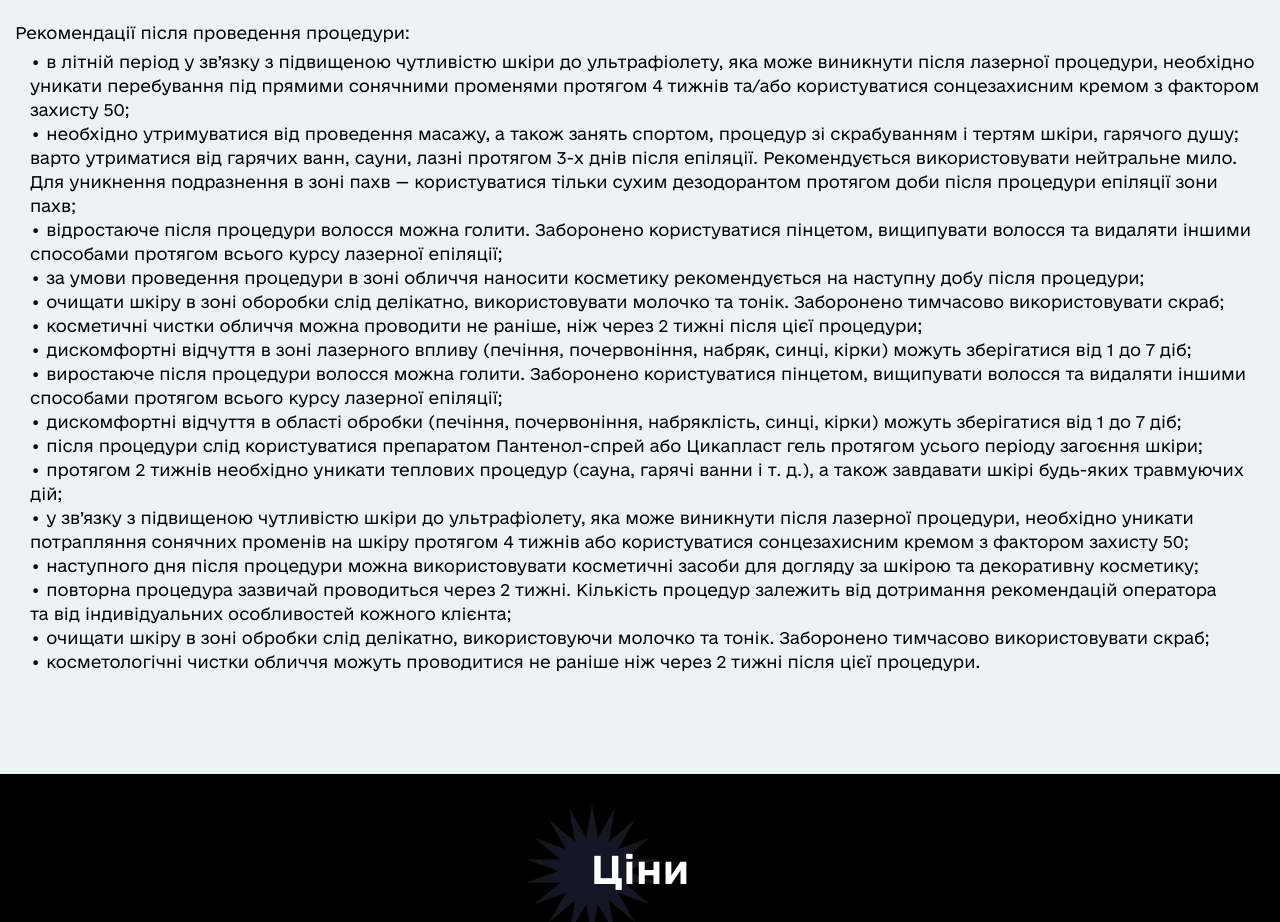
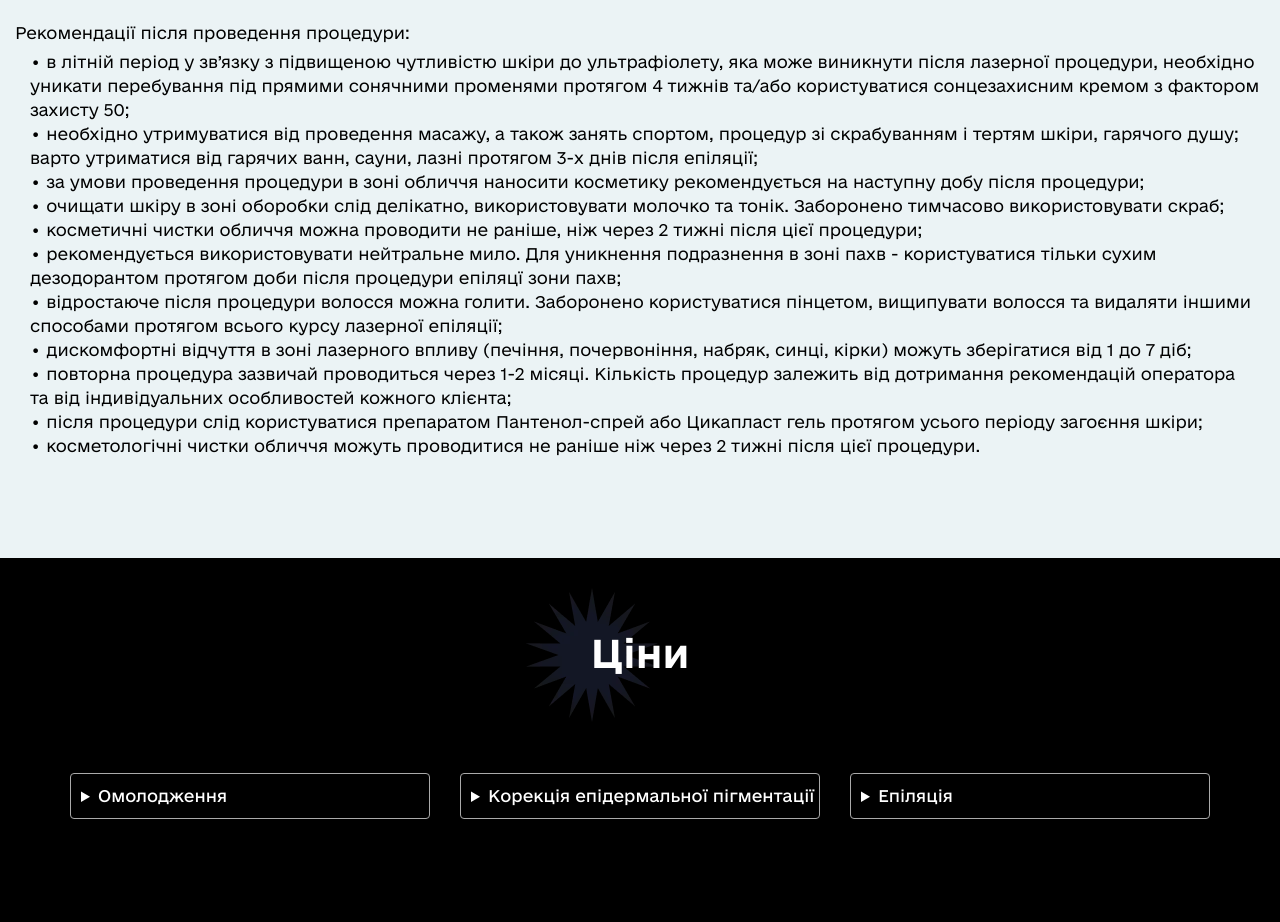
Before and after one commit to MaxOnn10/eloslaser, a website: page app/index.html in a window 1280 px wide. Shown: the part 3640-4562 px from the top of the page. Drawn offline with nearby package versions, Linux system fonts and the light colour scheme.

Commit message:
fix text

```diff
--- a/app/index.html
+++ b/app/index.html
@@ -498,7 +498,8 @@
                 padding: 0;
                 top: 150px;
             }
-            .banner__text{
+
+            .banner__text {
                 font-size: 7px;
             }
 
@@ -724,8 +725,7 @@
             <div class="services__items services__items--1">
                 <div class="services__item services__item--1">
                     <div class="services__item-wrapper">
-                        <img class="services__item-img" src="images/procedures-1.jpg"
-                            loading="lazy" alt="">
+                        <img class="services__item-img" src="images/procedures-1.jpg" loading="lazy" alt="">
                         <div class="services__img-overlay"></div>
                         <div class="services__item-copy">
                             <h3 class="services__item-name">
@@ -737,9 +737,7 @@
                 </div>
                 <div class="services__item services__item--2">
                     <div class="services__item-wrapper">
-                        <img class="services__item-img"
-                            src="images/procedures-2.jpg"
-                            loading="lazy" alt="">
+                        <img class="services__item-img" src="images/procedures-2.jpg" loading="lazy" alt="">
                         <div class="services__img-overlay"></div>
                         <div class="services__item-copy">
                             <h3 class="services__item-name">
@@ -751,9 +749,7 @@
                 </div>
                 <div class="services__item services__item--3">
                     <div class="services__item-wrapper">
-                        <img class="services__item-img"
-                            src="images/procedures-3.jpg"
-                            loading="lazy" alt="">
+                        <img class="services__item-img" src="images/procedures-3.jpg" loading="lazy" alt="">
                         <div class="services__img-overlay"></div>
                         <div class="services__item-copy">
                             <h3 class="services__item-name">
@@ -862,39 +858,26 @@
                         з фактором захисту 50;</li>
                     <li class="feed__list-item">• необхідно утримуватися від проведення масажу, а також занять спортом,
                         процедур зі скрабуванням і тертям шкіри, гарячого душу; варто утриматися від гарячих ванн,
-                        сауни, лазні протягом 3-х днів після епіляції. Рекомендується використовувати нейтральне мило.
-                        Для уникнення подразнення в зоні пахв — користуватися тільки сухим дезодорантом протягом доби
-                        після процедури епіляції зони пахв;</li>
-                    <li class="feed__list-item">• відростаюче після процедури волосся можна голити. Заборонено
-                        користуватися пінцетом, вищипувати волосся та видаляти іншими способами протягом всього курсу
-                        лазерної епіляції;</li>
+                        сауни, лазні протягом 3-х днів після епіляції;</li>
                     <li class="feed__list-item">• за умови проведення процедури в зоні обличчя наносити косметику
                         рекомендується на наступну добу після процедури;</li>
                     <li class="feed__list-item">• очищати шкіру в зоні оборобки слід делікатно, використовувати молочко
                         та тонік. Заборонено тимчасово використовувати скраб;</li>
                     <li class="feed__list-item">• косметичні чистки обличчя можна проводити не раніше, ніж через 2 тижні
                         після цієї процедури;</li>
+                    <li class="feed__list-item">• рекомендується використовувати нейтральне мило. Для уникнення
+                        подразнення в зоні пахв - користуватися тільки сухим дезодорантом протягом доби після процедури
+                        епіляцї зони пахв;</li>
+                    <li class="feed__list-item">• відростаюче після процедури волосся можна голити. Заборонено
+                        користуватися пінцетом, вищипувати волосся та видаляти іншими способами протягом всього курсу
+                        лазерної епіляції;</li>
                     <li class="feed__list-item">• дискомфортні відчуття в зоні лазерного впливу (печіння, почервоніння,
                         набряк, синці, кірки) можуть зберігатися від 1 до 7 діб;</li>
-                    <li class="feed__list-item">• виростаюче після процедури волосся можна голити. Заборонено
-                        користуватися пінцетом, вищипувати волосся та видаляти іншими способами протягом всього курсу
-                        лазерної епіляції;</li>
-                    <li class="feed__list-item">• дискомфортні відчуття в області обробки (печіння, почервоніння,
-                        набряклість, синці, кірки) можуть зберігатися від 1 до 7 діб;</li>
+                    <li class="feed__list-item">• повторна процедура зазвичай проводиться через 1-2 місяці. Кількість
+                        процедур залежить від дотримання рекомендацій оператора та від індивідуальних особливостей
+                        кожного клієнта;</li>
                     <li class="feed__list-item">• після процедури слід користуватися препаратом Пантенол-спрей або
                         Цикапласт гель протягом усього періоду загоєння шкіри;</li>
-                    <li class="feed__list-item">• протягом 2 тижнів необхідно уникати теплових процедур (сауна, гарячі
-                        ванни і т. д.), а також завдавати шкірі будь-яких травмуючих дій;</li>
-                    <li class="feed__list-item">• у зв’язку з підвищеною чутливістю шкіри до ультрафіолету, яка може
-                        виникнути після лазерної процедури, необхідно уникати потрапляння сонячних променів на шкіру
-                        протягом 4 тижнів або користуватися сонцезахисним кремом з фактором захисту 50;</li>
-                    <li class="feed__list-item">• наступного дня після процедури можна використовувати косметичні засоби
-                        для догляду за шкірою та декоративну косметику;</li>
-                    <li class="feed__list-item">• повторна процедура зазвичай проводиться через 2 тижні. Кількість
-                        процедур залежить від дотримання рекомендацій оператора та від індивідуальних особливостей
-                        кожного клієнта;</li>
-                    <li class="feed__list-item">• очищати шкіру в зоні обробки слід делікатно, використовуючи молочко
-                        та тонік. Заборонено тимчасово використовувати скраб;</li>
                     <li class="feed__list-item">• косметологічні чистки обличчя можуть проводитися не раніше ніж через 2
                         тижні після цієї процедури.</li>
                 </ul>
```
